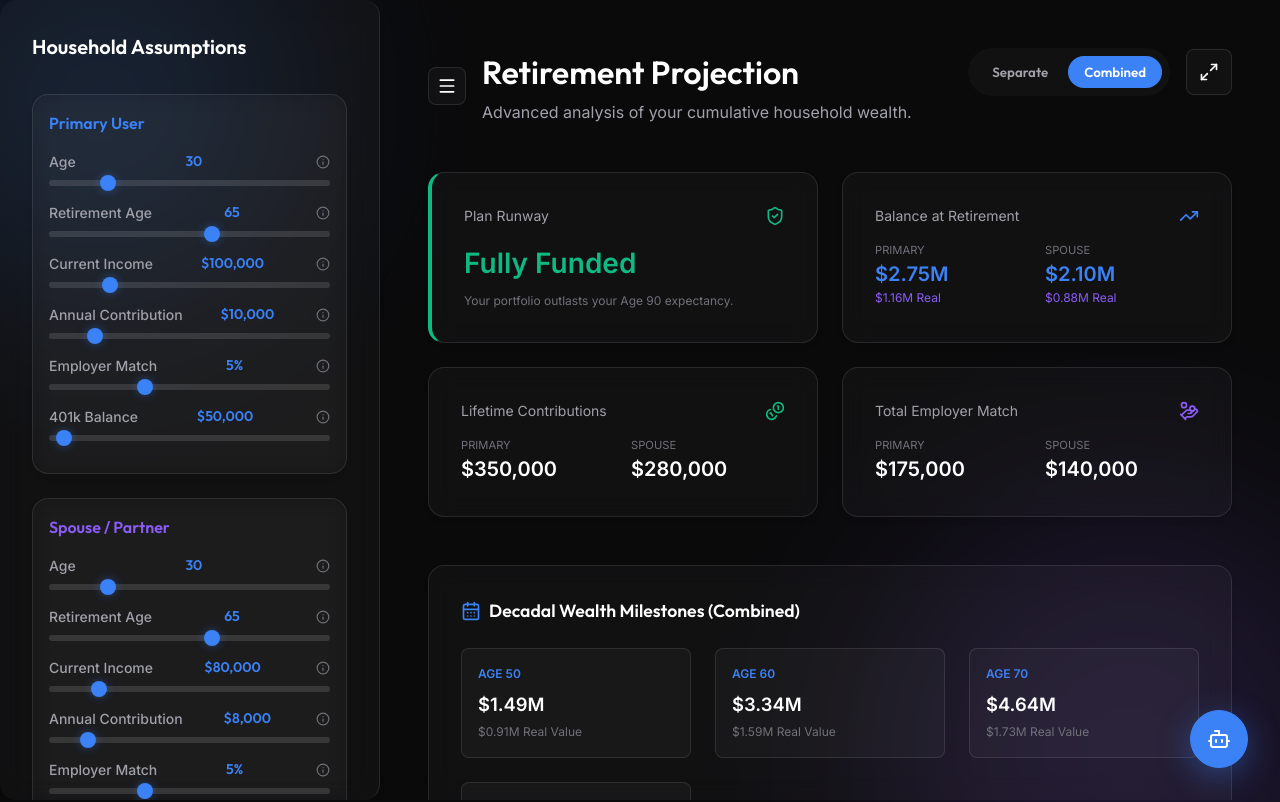
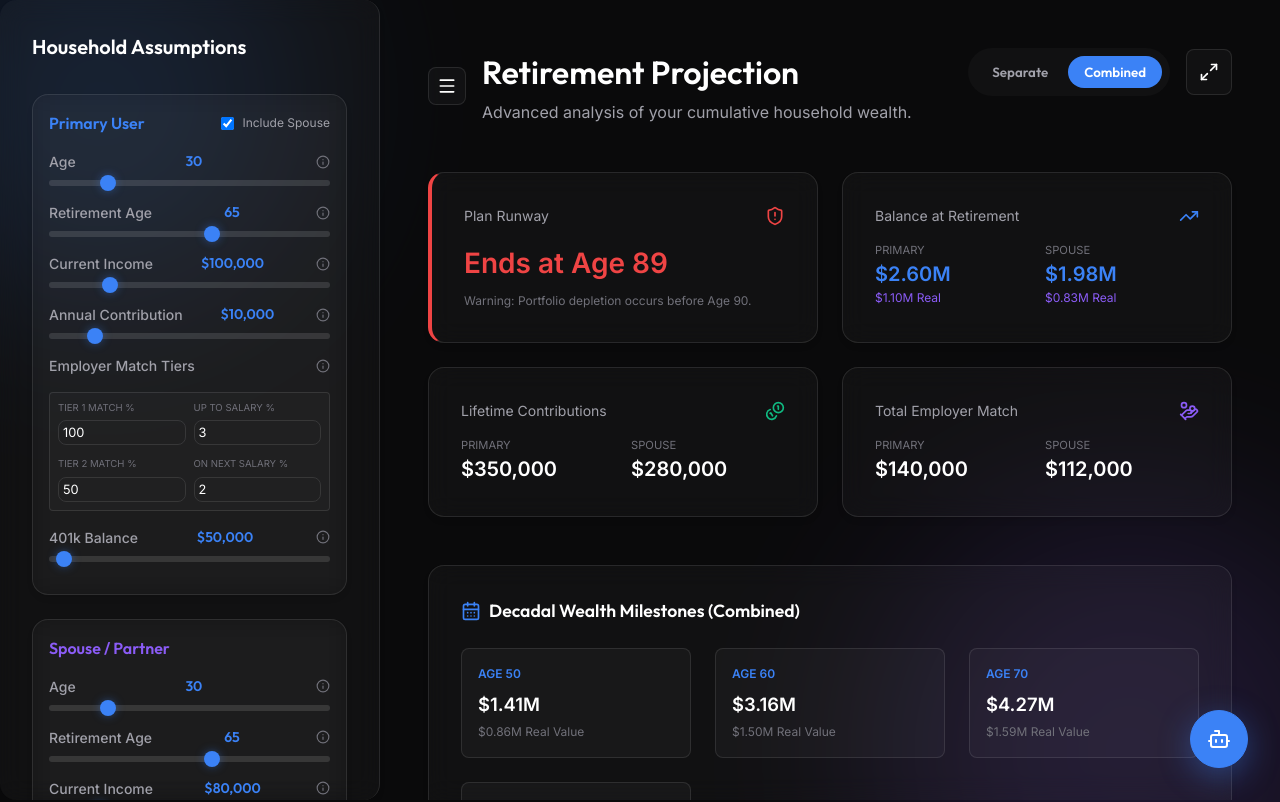
Before and after one commit to aravindannet/FinancialPlanner, a React (Vite) app: page / in a window 1280 px wide. Shown: the top 802 px of the page. Built offline with nearby package versions, Linux system fonts and the light colour scheme.

Commit message:
Feature: Spouse Toggle & Tiered Employer Matching Support

```diff
--- a/src/App.tsx
+++ b/src/App.tsx
@@ -10,15 +10,23 @@ export interface AppState {
   retireAge: number;
   userIncome: number;
   userContribution: number;
-  userMatchPct: number;
   currentBalanceUser: number;
 
   spouseAge: number;
   spouseRetireAge: number;
   spouseIncome: number;
   spouseContribution: number;
-  spouseMatchPct: number;
+  spouseMatchTier1Pct: number;
+  spouseMatchTier1Max: number;
+  spouseMatchTier2Pct: number;
+  spouseMatchTier2Max: number;
   currentBalanceSpouse: number;
+  hasSpouse: boolean;
+
+  userMatchTier1Pct: number;
+  userMatchTier1Max: number;
+  userMatchTier2Pct: number;
+  userMatchTier2Max: number;
 
   lifeExpectancy: number;
   expectedReturn: number;
@@ -63,15 +71,22 @@ function App() {
     retireAge: 65,
     userIncome: 100000,
     userContribution: 10000,
-    userMatchPct: 5,
     currentBalanceUser: 50000,
+    userMatchTier1Pct: 100,
+    userMatchTier1Max: 3,
+    userMatchTier2Pct: 50,
+    userMatchTier2Max: 2,
 
     spouseAge: 30,
     spouseRetireAge: 65,
     spouseIncome: 80000,
     spouseContribution: 8000,
-    spouseMatchPct: 5,
+    spouseMatchTier1Pct: 100,
+    spouseMatchTier1Max: 3,
+    spouseMatchTier2Pct: 50,
+    spouseMatchTier2Max: 2,
     currentBalanceSpouse: 30000,
+    hasSpouse: true,
 
     lifeExpectancy: 90,
     expectedReturn: 7,
@@ -114,10 +129,24 @@ function App() {
       const maxSpouseCont = currentSpouseAge >= 50 ? 31000 : 23500;
 
       const actualUserCont = isUserRetired ? 0 : Math.min(state.userContribution, maxUserCont);
-      const actualSpouseCont = isSpouseRetired ? 0 : Math.min(state.spouseContribution, maxSpouseCont);
+      const actualSpouseCont = (isSpouseRetired || !state.hasSpouse) ? 0 : Math.min(state.spouseContribution, maxSpouseCont);
 
-      const userMatch = isUserRetired ? 0 : state.userIncome * (state.userMatchPct / 100);
-      const spouseMatch = isSpouseRetired ? 0 : state.spouseIncome * (state.spouseMatchPct / 100);
+      // Tiered Match Helper
+      const calcMatch = (income: number, contrib: number, t1P: number, t1M: number, t2P: number, t2M: number) => {
+        if (income <= 0 || contrib <= 0) return 0;
+        const contribPct = (contrib / income) * 100;
+        const matchT1Pct = Math.min(contribPct, t1M);
+        const matchT1Amt = (matchT1Pct / 100) * (t1P / 100) * income;
+        let matchT2Amt = 0;
+        if (contribPct > t1M) {
+          const matchT2Pct = Math.min(contribPct - t1M, t2M);
+          matchT2Amt = (matchT2Pct / 100) * (t2P / 100) * income;
+        }
+        return matchT1Amt + matchT2Amt;
+      };
+
+      const userMatch = isUserRetired ? 0 : calcMatch(state.userIncome, state.userContribution, state.userMatchTier1Pct, state.userMatchTier1Max, state.userMatchTier2Pct, state.userMatchTier2Max);
+      const spouseMatch = (isSpouseRetired || !state.hasSpouse) ? 0 : calcMatch(state.spouseIncome, state.spouseContribution, state.spouseMatchTier1Pct, state.spouseMatchTier1Max, state.spouseMatchTier2Pct, state.spouseMatchTier2Max);
 
       // Discount factor for inflation (determines how much more nominal $ is needed to buy the same real goods)
       const inflationMultiplier = Math.pow(1 + inflationRate, i);
@@ -147,7 +176,7 @@ function App() {
         if (userWithdrawal < grossed) userDerivation += `\n⚠️ Capped by Balance`;
       }
 
-      if (isSpouseRetired) {
+      if (isSpouseRetired && state.hasSpouse) {
         const netAfterSS = Math.max(0, state.spouseWithdrawalRate - annualSSSpouse);
         const inflated = netAfterSS * inflationMultiplier;
         const grossed = inflated * taxMultiplier;
@@ -173,10 +202,18 @@ function App() {
       balanceUserNominal = Math.max(0, userBase + userInterest);
 
       // Spouse calculations
-      const spouseStart = balanceSpouseNominal;
-      const spouseBase = balanceSpouseNominal + actualSpouseCont + spouseMatch - spouseWithdrawal;
-      const spouseInterest = spouseBase > 0 ? spouseBase * spouseRate : 0;
-      balanceSpouseNominal = Math.max(0, spouseBase + spouseInterest);
+      const spouseStart = state.hasSpouse ? balanceSpouseNominal : 0;
+      let spouseInterest = 0;
+      if (state.hasSpouse) {
+        const spouseBase = balanceSpouseNominal + actualSpouseCont + spouseMatch - spouseWithdrawal;
+        spouseInterest = spouseBase > 0 ? spouseBase * spouseRate : 0;
+        balanceSpouseNominal = Math.max(0, spouseBase + spouseInterest);
+      } else {
+        balanceSpouseNominal = 0;
+      }
+
+      const combinedWithdrawal = userWithdrawal + (state.hasSpouse ? spouseWithdrawal : 0);
+      const combinedDerivation = userDerivation + (state.hasSpouse ? ("\n\n" + spouseDerivation + `\n\nTOTAL HOUSEHOLD: $${format(userWithdrawal + spouseWithdrawal)}`) : "");
 
       // Discount factor for Real Values
       const discountFactor = inflationMultiplier;
@@ -214,10 +251,8 @@ function App() {
           contributions: actualUserCont + actualSpouseCont,
           employerMatch: userMatch + spouseMatch,
           interestNominal: userInterest + spouseInterest,
-          withdrawals: userWithdrawal + spouseWithdrawal,
-          withdrawalDerivation: (userDerivation || spouseDerivation)
-            ? `${userDerivation}${userDerivation && spouseDerivation ? '\n\n' : ''}${spouseDerivation}${userDerivation && spouseDerivation ? `\n\nTOTAL HOUSEHOLD: $${format(userWithdrawal + spouseWithdrawal)}` : ''}`
-            : undefined,
+          withdrawals: combinedWithdrawal,
+          withdrawalDerivation: combinedDerivation,
           endingBalanceNominal: balanceUserNominal + balanceSpouseNominal,
           endingBalanceReal: (balanceUserNominal + balanceSpouseNominal) / discountFactor
         }
--- a/src/components/ChatInterface.tsx
+++ b/src/components/ChatInterface.tsx
@@ -99,8 +99,8 @@ To fix this, consider:
 
     // 4. Comparison Queries
     if (q.includes('spouse') || q.includes('more than') || q.includes('compare')) {
-      if (q.includes('match')) {
-        return `You are getting a **${state.userMatchPct}%** match, while your spouse is getting **${state.spouseMatchPct}%**. Is your employer more generous, or is it time for a renegotiation? 😉`;
+      if (q.includes('match') && state.hasSpouse) {
+        return `You are getting a **${state.userMatchTier1Pct}%** match (Tier 1), while your spouse is getting **${state.spouseMatchTier1Pct}%**. Is your employer more generous, or is it time for a renegotiation? 😉`;
       }
       if (q.includes('contribution') || q.includes('save')) {
         const diff = Math.abs(state.userContribution - state.spouseContribution);
@@ -170,12 +170,36 @@ To fix this, consider:
 
         // Match
         if (q.includes('match')) {
-          if (isSpouse) {
-            updateState('spouseMatchPct', val);
-            return `✅ Done. **Spouse's Match** set to **${val}%**.`;
-          } else {
-            updateState('userMatchPct', val);
-            return `✅ Done. Your **Match** set to **${val}%**.`;
+          const matchTier1 = q.match(/(\d+)%?\s*(?:match|at)?\s*(?:on|up to|first)\s*(\d+)%?/i);
+          const matchTier2 = q.match(/(?:next|then|second)\s*(\d+)%?\s*(?:at|is|match)?\s*(\d+)%?/i);
+
+          if (matchTier1) {
+            const r1 = parseInt(matchTier1[1]);
+            const m1 = parseInt(matchTier1[2]);
+            updateState(isSpouse ? 'spouseMatchTier1Pct' : 'userMatchTier1Pct', r1);
+            updateState(isSpouse ? 'spouseMatchTier1Max' : 'userMatchTier1Max', m1);
+
+            let msg = `✅ Done. **${isSpouse ? "Spouse's" : "Your"} Match** set to **${r1}% on first ${m1}%**.`;
+
+            if (matchTier2) {
+              const r2 = parseInt(matchTier2[1]);
+              const m2 = parseInt(matchTier2[2]);
+              updateState(isSpouse ? 'spouseMatchTier2Pct' : 'userMatchTier2Pct', r2);
+              updateState(isSpouse ? 'spouseMatchTier2Max' : 'userMatchTier2Max', m2);
+              msg += ` (And **${r2}% on next ${m2}%**)`;
+            } else {
+              updateState(isSpouse ? 'spouseMatchTier2Pct' : 'userMatchTier2Pct', 0);
+              updateState(isSpouse ? 'spouseMatchTier2Max' : 'userMatchTier2Max', 0);
+            }
+            return msg;
+          }
+
+          if (val > 0) {
+            updateState(isSpouse ? 'spouseMatchTier1Pct' : 'userMatchTier1Pct', 100);
+            updateState(isSpouse ? 'spouseMatchTier1Max' : 'userMatchTier1Max', val);
+            updateState(isSpouse ? 'spouseMatchTier2Pct' : 'userMatchTier2Pct', 0);
+            updateState(isSpouse ? 'spouseMatchTier2Max' : 'userMatchTier2Max', 0);
+            return `✅ Done. **${isSpouse ? "Spouse's" : "Your"} Match** set to **100% up to ${val}%**.`;
           }
         }
 
@@ -230,6 +254,16 @@ To fix this, consider:
         const newState = !state.enableStressTest;
         updateState('enableStressTest', newState);
         return `✅ **Stress Test** (2008 Crash Simulation) is now **${newState ? 'ENABLED' : 'DISABLED'}**.`;
+      }
+
+      if (q.includes('remove spouse') || q.includes('no spouse') || q.includes('single') || q.includes('delete spouse')) {
+        updateState('hasSpouse', false);
+        return `✅ Done. **Spouse/Partner removed** from the plan. View is now Primary-only.`;
+      }
+
+      if (q.includes('add spouse') || q.includes('include spouse') || q.includes('partner') || q.includes('married')) {
+        updateState('hasSpouse', true);
+        return `✅ Done. **Spouse/Partner added** back to the plan.`;
       }
     }
 
--- a/src/components/Dashboard.tsx
+++ b/src/components/Dashboard.tsx
@@ -74,6 +74,7 @@ export const Dashboard: React.FC<DashboardProps> = ({ data, state, updateState }
         </div>
 
           <div style={{ display: 'flex', alignItems: 'center', gap: '1rem' }}>
+          {state.hasSpouse && (
             <div style={{ display: 'flex', alignItems: 'center', gap: '0.25rem', background: 'var(--bg-surface)', padding: '0.5rem', borderRadius: 'var(--radius-full)' }}>
               <button
                 onClick={() => updateState('isCombinedView', false)}
@@ -98,6 +99,7 @@ export const Dashboard: React.FC<DashboardProps> = ({ data, state, updateState }
                 Combined
               </button>
             </div>
+          )}
 
           <button
             onClick={() => updateState('isFullScreenDashboard', !state.isFullScreenDashboard)}
@@ -132,17 +134,19 @@ export const Dashboard: React.FC<DashboardProps> = ({ data, state, updateState }
             <p style={{ color: 'var(--text-secondary)', fontSize: '0.875rem' }}>Balance at Retirement</p>
             <TrendingUp size={20} color="var(--primary)" />
           </div>
-          <div style={{ display: 'grid', gridTemplateColumns: '1fr 1fr', gap: '1rem' }}>
+          <div style={{ display: 'grid', gridTemplateColumns: state.hasSpouse ? '1fr 1fr' : '1fr', gap: '1rem' }}>
             <div>
               <p style={{ fontSize: '0.7rem', color: 'var(--text-muted)', textTransform: 'uppercase' }}>Primary</p>
               <div style={{ fontSize: '1.25rem', fontWeight: 700, color: 'var(--primary)' }}>{formatMil(userRetireData?.startingBalanceNominal || 0)}</div>
               <p style={{ fontSize: '0.75rem', color: 'var(--accent-2)' }}>{formatMil(userRetireData?.startingBalanceReal || 0)} Real</p>
             </div>
+            {state.hasSpouse && (
               <div>
                 <p style={{ fontSize: '0.7rem', color: 'var(--text-muted)', textTransform: 'uppercase' }}>Spouse</p>
                 <div style={{ fontSize: '1.25rem', fontWeight: 700, color: 'var(--primary)' }}>{formatMil(spouseRetireData?.startingBalanceNominal || 0)}</div>
                 <p style={{ fontSize: '0.75rem', color: 'var(--accent-2)' }}>{formatMil(spouseRetireData?.startingBalanceReal || 0)} Real</p>
               </div>
+            )}
           </div>
         </div>
 
@@ -152,15 +156,17 @@ export const Dashboard: React.FC<DashboardProps> = ({ data, state, updateState }
             <p style={{ color: 'var(--text-secondary)', fontSize: '0.875rem' }}>Lifetime Contributions</p>
             <Coins size={20} color="var(--accent-1)" />
           </div>
-          <div style={{ display: 'grid', gridTemplateColumns: '1fr 1fr', gap: '1rem' }}>
+          <div style={{ display: 'grid', gridTemplateColumns: state.hasSpouse ? '1fr 1fr' : '1fr', gap: '1rem' }}>
             <div>
               <p style={{ fontSize: '0.7rem', color: 'var(--text-muted)', textTransform: 'uppercase' }}>Primary</p>
               <div style={{ fontSize: '1.25rem', fontWeight: 700 }}>{formatNum(totals.userCont)}</div>
             </div>
+            {state.hasSpouse && (
               <div>
                 <p style={{ fontSize: '0.7rem', color: 'var(--text-muted)', textTransform: 'uppercase' }}>Spouse</p>
                 <div style={{ fontSize: '1.25rem', fontWeight: 700 }}>{formatNum(totals.spouseCont)}</div>
               </div>
+            )}
           </div>
         </div>
 
@@ -170,15 +176,17 @@ export const Dashboard: React.FC<DashboardProps> = ({ data, state, updateState }
             <p style={{ color: 'var(--text-secondary)', fontSize: '0.875rem' }}>Total Employer Match</p>
             <HandCoins size={20} color="var(--accent-2)" />
           </div>
-          <div style={{ display: 'grid', gridTemplateColumns: '1fr 1fr', gap: '1rem' }}>
+          <div style={{ display: 'grid', gridTemplateColumns: state.hasSpouse ? '1fr 1fr' : '1fr', gap: '1rem' }}>
             <div>
               <p style={{ fontSize: '0.7rem', color: 'var(--text-muted)', textTransform: 'uppercase' }}>Primary</p>
               <div style={{ fontSize: '1.25rem', fontWeight: 700 }}>{formatNum(totals.userMatch)}</div>
             </div>
+            {state.hasSpouse && (
               <div>
                 <p style={{ fontSize: '0.7rem', color: 'var(--text-muted)', textTransform: 'uppercase' }}>Spouse</p>
                 <div style={{ fontSize: '1.25rem', fontWeight: 700 }}>{formatNum(totals.spouseMatch)}</div>
               </div>
+            )}
           </div>
         </div>
       </div>
@@ -187,7 +195,7 @@ export const Dashboard: React.FC<DashboardProps> = ({ data, state, updateState }
       <div className="glass-panel animate-fade-in" style={{ padding: 'var(--spacing-xl)', marginBottom: 'var(--spacing-2xl)', animationDelay: '0.4s' }}>
         <div style={{ display: 'flex', alignItems: 'center', gap: '0.5rem', marginBottom: '1.5rem' }}>
           <CalendarDays size={20} color="var(--primary)" />
-          <h3 style={{ fontSize: '1.1rem', fontWeight: 600 }}>Decadal Wealth Milestones (Combined)</h3>
+          <h3 style={{ fontSize: '1.1rem', fontWeight: 600 }}>Decadal Wealth Milestones {state.hasSpouse ? '(Combined)' : ''}</h3>
         </div>
         <div style={{ display: 'grid', gridTemplateColumns: 'repeat(auto-fit, minmax(180px, 1fr))', gap: '1.5rem' }}>
           {highlights.map((h, idx) => (
--- a/src/components/InputPanel.tsx
+++ b/src/components/InputPanel.tsx
@@ -24,7 +24,19 @@ export const InputPanel: React.FC<InputPanelProps> = ({ state, updateState }) =>
 
       {/* Primary User Card */}
       <div className="glass-panel" style={{ padding: 'var(--spacing-md)', marginBottom: 'var(--spacing-lg)', background: 'rgba(255,255,255,0.02)' }}>
-        <h3 style={{ fontSize: '1rem', color: 'var(--primary)', marginBottom: 'var(--spacing-md)' }}>Primary User</h3>
+        <div style={{ display: 'flex', justifyContent: 'space-between', alignItems: 'center', marginBottom: 'var(--spacing-md)' }}>
+          <h3 style={{ fontSize: '1rem', color: 'var(--primary)' }}>Primary User</h3>
+          <div style={{ display: 'flex', alignItems: 'center', gap: '0.5rem' }}>
+            <input
+              type="checkbox"
+              id="hasSpouse"
+              checked={state.hasSpouse}
+              onChange={(e) => updateState('hasSpouse', e.target.checked)}
+              style={{ cursor: 'pointer' }}
+            />
+            <label htmlFor="hasSpouse" style={{ fontSize: '0.75rem', color: 'var(--text-secondary)', cursor: 'pointer' }}>Include Spouse</label>
+          </div>
+        </div>
 
         <div className="input-group">
           <label className="input-label">
@@ -55,12 +67,29 @@ export const InputPanel: React.FC<InputPanelProps> = ({ state, updateState }) =>
           <input type="range" min="0" max="69000" step="500" value={state.userContribution} onChange={(e) => updateState('userContribution', Number(e.target.value))} />
           {renderLimitWarning(state.userContribution, state.userAge)}
         </div>
-        <div className="input-group">
-          <label className="input-label">
-            Employer Match <span className="value">{state.userMatchPct}%</span>
-            <InfoTooltip align="right" text="Percentage of income your employer contributes to your 401k." />
+        <div className="input-group" style={{ marginBottom: 'var(--spacing-md)' }}>
+          <label className="input-label" style={{ marginBottom: '0.5rem' }}>
+            Employer Match Tiers
+            <InfoTooltip align="right" text="Match Rate on first tier of salary %, and Rate on second tier." />
           </label>
-          <input type="range" min="0" max="15" step="1" value={state.userMatchPct} onChange={(e) => updateState('userMatchPct', Number(e.target.value))} />
+          <div style={{ display: 'grid', gridTemplateColumns: '1fr 1fr', gap: '0.5rem', background: 'rgba(255,255,255,0.02)', padding: '0.5rem', borderRadius: 'var(--radius-sm)', border: '1px solid var(--border)' }}>
+            <div>
+              <p style={{ fontSize: '0.6rem', color: 'var(--text-muted)', marginBottom: '0.25rem' }}>TIER 1 MATCH %</p>
+              <input type="number" value={state.userMatchTier1Pct} onChange={(e) => updateState('userMatchTier1Pct', Number(e.target.value))} style={{ width: '100%', background: 'transparent', border: '1px solid var(--border)', color: 'var(--text-primary)', padding: '0.25rem', fontSize: '0.8rem' }} />
+            </div>
+            <div>
+              <p style={{ fontSize: '0.6rem', color: 'var(--text-muted)', marginBottom: '0.25rem' }}>UP TO SALARY %</p>
+              <input type="number" value={state.userMatchTier1Max} onChange={(e) => updateState('userMatchTier1Max', Number(e.target.value))} style={{ width: '100%', background: 'transparent', border: '1px solid var(--border)', color: 'var(--text-primary)', padding: '0.25rem', fontSize: '0.8rem' }} />
+            </div>
+            <div style={{ marginTop: '0.25rem' }}>
+              <p style={{ fontSize: '0.6rem', color: 'var(--text-muted)', marginBottom: '0.25rem' }}>TIER 2 MATCH %</p>
+              <input type="number" value={state.userMatchTier2Pct} onChange={(e) => updateState('userMatchTier2Pct', Number(e.target.value))} style={{ width: '100%', background: 'transparent', border: '1px solid var(--border)', color: 'var(--text-primary)', padding: '0.25rem', fontSize: '0.8rem' }} />
+            </div>
+            <div style={{ marginTop: '0.25rem' }}>
+              <p style={{ fontSize: '0.6rem', color: 'var(--text-muted)', marginBottom: '0.25rem' }}>ON NEXT SALARY %</p>
+              <input type="number" value={state.userMatchTier2Max} onChange={(e) => updateState('userMatchTier2Max', Number(e.target.value))} style={{ width: '100%', background: 'transparent', border: '1px solid var(--border)', color: 'var(--text-primary)', padding: '0.25rem', fontSize: '0.8rem' }} />
+            </div>
+          </div>
         </div>
         <div className="input-group">
           <label className="input-label">
@@ -71,7 +100,7 @@ export const InputPanel: React.FC<InputPanelProps> = ({ state, updateState }) =>
         </div>
       </div>
 
-      {/* Spouse Card */}
+      {state.hasSpouse && (
         <div className="glass-panel" style={{ padding: 'var(--spacing-md)', marginBottom: 'var(--spacing-lg)', background: 'rgba(255,255,255,0.02)' }}>
           <h3 style={{ fontSize: '1rem', color: 'var(--accent-2)', marginBottom: 'var(--spacing-md)' }}>Spouse / Partner</h3>
           <div className="input-group">
@@ -103,12 +132,29 @@ export const InputPanel: React.FC<InputPanelProps> = ({ state, updateState }) =>
           <input type="range" min="0" max="69000" step="500" value={state.spouseContribution} onChange={(e) => updateState('spouseContribution', Number(e.target.value))} />
           {renderLimitWarning(state.spouseContribution, state.spouseAge)}
         </div>
-        <div className="input-group">
-          <label className="input-label">
-            Employer Match <span className="value">{state.spouseMatchPct}%</span>
-            <InfoTooltip align="right" text="Spouse's employer match percentage." />
+        <div className="input-group" style={{ marginBottom: 'var(--spacing-md)' }}>
+          <label className="input-label" style={{ marginBottom: '0.5rem' }}>
+            Employer Match Tiers
+            <InfoTooltip align="right" text="Match Rate on first tier of salary %, and Rate on second tier." />
           </label>
-          <input type="range" min="0" max="15" step="1" value={state.spouseMatchPct} onChange={(e) => updateState('spouseMatchPct', Number(e.target.value))} />
+          <div style={{ display: 'grid', gridTemplateColumns: '1fr 1fr', gap: '0.5rem', background: 'rgba(255,255,255,0.02)', padding: '0.5rem', borderRadius: 'var(--radius-sm)', border: '1px solid var(--border)' }}>
+            <div>
+              <p style={{ fontSize: '0.6rem', color: 'var(--text-muted)', marginBottom: '0.25rem' }}>TIER 1 MATCH %</p>
+              <input type="number" value={state.spouseMatchTier1Pct} onChange={(e) => updateState('spouseMatchTier1Pct', Number(e.target.value))} style={{ width: '100%', background: 'transparent', border: '1px solid var(--border)', color: 'var(--text-primary)', padding: '0.25rem', fontSize: '0.8rem' }} />
+            </div>
+            <div>
+              <p style={{ fontSize: '0.6rem', color: 'var(--text-muted)', marginBottom: '0.25rem' }}>UP TO SALARY %</p>
+              <input type="number" value={state.spouseMatchTier1Max} onChange={(e) => updateState('spouseMatchTier1Max', Number(e.target.value))} style={{ width: '100%', background: 'transparent', border: '1px solid var(--border)', color: 'var(--text-primary)', padding: '0.25rem', fontSize: '0.8rem' }} />
+            </div>
+            <div style={{ marginTop: '0.25rem' }}>
+              <p style={{ fontSize: '0.6rem', color: 'var(--text-muted)', marginBottom: '0.25rem' }}>TIER 2 MATCH %</p>
+              <input type="number" value={state.spouseMatchTier2Pct} onChange={(e) => updateState('spouseMatchTier2Pct', Number(e.target.value))} style={{ width: '100%', background: 'transparent', border: '1px solid var(--border)', color: 'var(--text-primary)', padding: '0.25rem', fontSize: '0.8rem' }} />
+            </div>
+            <div style={{ marginTop: '0.25rem' }}>
+              <p style={{ fontSize: '0.6rem', color: 'var(--text-muted)', marginBottom: '0.25rem' }}>ON NEXT SALARY %</p>
+              <input type="number" value={state.spouseMatchTier2Max} onChange={(e) => updateState('spouseMatchTier2Max', Number(e.target.value))} style={{ width: '100%', background: 'transparent', border: '1px solid var(--border)', color: 'var(--text-primary)', padding: '0.25rem', fontSize: '0.8rem' }} />
+            </div>
+          </div>
         </div>
         <div className="input-group">
           <label className="input-label">
@@ -118,6 +164,7 @@ export const InputPanel: React.FC<InputPanelProps> = ({ state, updateState }) =>
           <input type="range" min="0" max="2000000" step="5000" value={state.currentBalanceSpouse} onChange={(e) => updateState('currentBalanceSpouse', Number(e.target.value))} />
         </div>
       </div>
+      )}
 
       {/* Retirement Phase Card */}
       <div className="glass-panel" style={{ padding: 'var(--spacing-md)', marginBottom: 'var(--spacing-lg)', background: 'rgba(255,255,255,0.02)' }}>
@@ -131,6 +178,7 @@ export const InputPanel: React.FC<InputPanelProps> = ({ state, updateState }) =>
           </label>
           <input type="range" min="0" max="500000" step="1000" value={state.userWithdrawalRate} onChange={(e) => updateState('userWithdrawalRate', Number(e.target.value))} />
         </div>
+        {state.hasSpouse && (
           <div className="input-group">
             <label className="input-label">
               Spouse Net Withdrawal <span className="value" style={{ color: 'var(--danger)' }}>${state.spouseWithdrawalRate.toLocaleString()}/yr</span>
@@ -138,6 +186,7 @@ export const InputPanel: React.FC<InputPanelProps> = ({ state, updateState }) =>
             </label>
             <input type="range" min="0" max="500000" step="1000" value={state.spouseWithdrawalRate} onChange={(e) => updateState('spouseWithdrawalRate', Number(e.target.value))} />
           </div>
+        )}
         <div className="input-group">
           <label className="input-label">
             Primary Social Security <span className="value" style={{ color: 'var(--accent-1)' }}>${state.socialSecurityUser.toLocaleString()}/mo</span>
@@ -145,6 +194,7 @@ export const InputPanel: React.FC<InputPanelProps> = ({ state, updateState }) =>
           </label>
           <input type="range" min="0" max="6000" step="100" value={state.socialSecurityUser} onChange={(e) => updateState('socialSecurityUser', Number(e.target.value))} />
         </div>
+        {state.hasSpouse && (
           <div className="input-group">
             <label className="input-label">
               Spouse Social Security <span className="value" style={{ color: 'var(--accent-1)' }}>${state.socialSecuritySpouse.toLocaleString()}/mo</span>
@@ -152,6 +202,7 @@ export const InputPanel: React.FC<InputPanelProps> = ({ state, updateState }) =>
             </label>
             <input type="range" min="0" max="6000" step="100" value={state.socialSecuritySpouse} onChange={(e) => updateState('socialSecuritySpouse', Number(e.target.value))} />
           </div>
+        )}
         <div className="input-group">
           <label className="input-label">
             Effective Tax Rate <span className="value">{state.taxRate}%</span>
```
Also changed, not shown: src/components/AmortizationTable.tsx (+18 -22 lines). Lines whose indentation alone changed are shown as unchanged.
